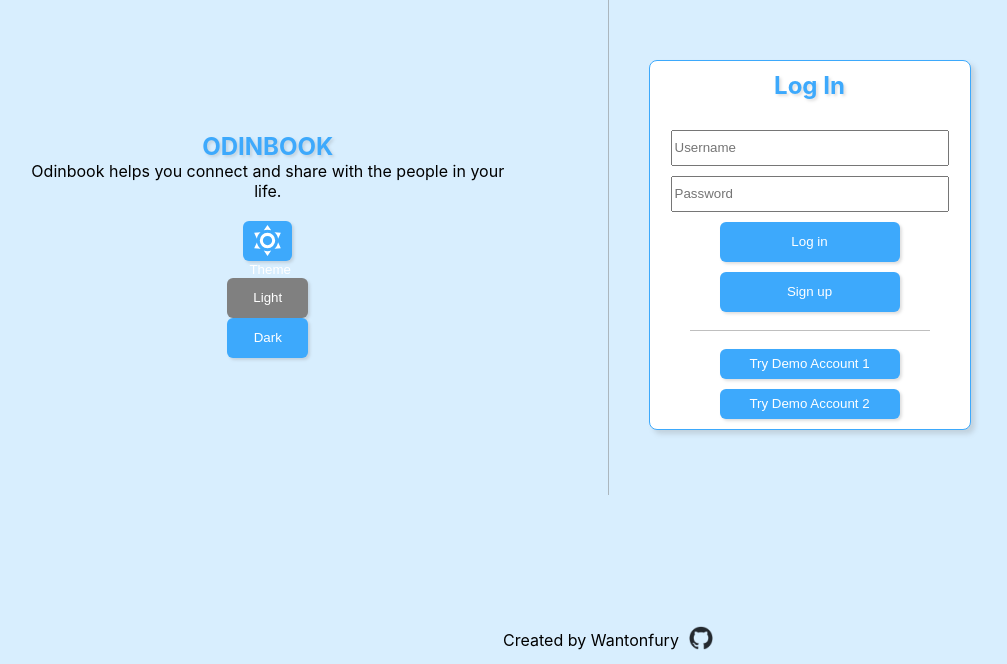
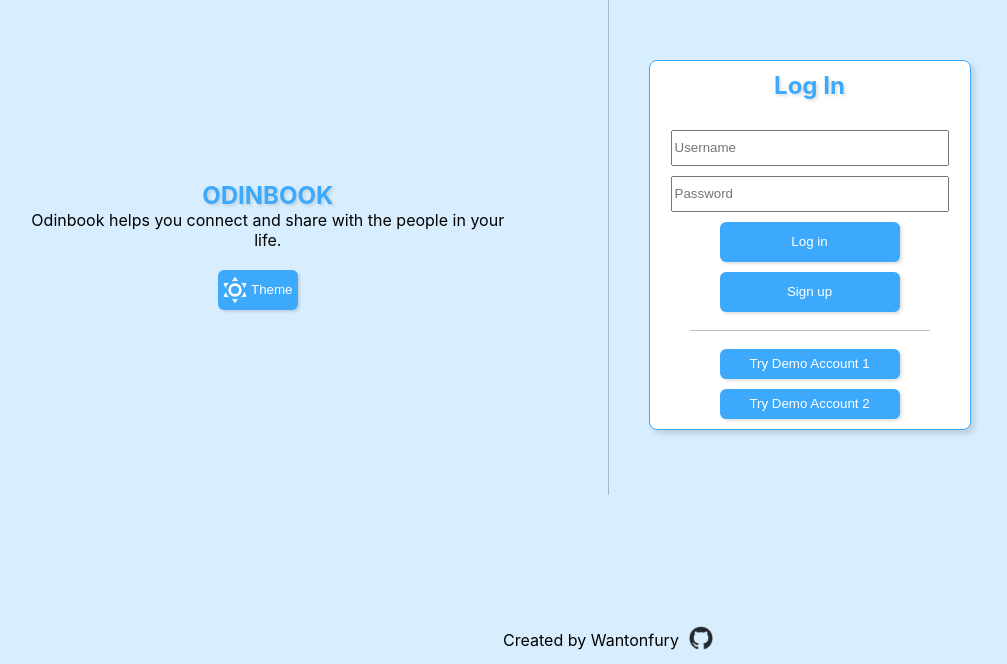
Before and after one commit to Wantonfury/odinbook, a React (Create React App) app in the folder client/: page / in a window 1280 px wide. Shown: the part 136-800 px from the top of the page, without its empty margins (32-1039 px from the left). Built offline with nearby package versions, Linux system fonts and the light colour scheme; no server answers.

Commit message:
Change colors to use global variables

```diff
--- a/client/src/styles/NavBar.css
+++ b/client/src/styles/NavBar.css
@@ -20,7 +20,7 @@
   width: 100%;
   height: 50px;
 
-  background-color: white;
+  background-color: var(--card);
   box-shadow: 2px 2px 3px rgba(128, 128, 128, 0.25);
 
   position: -webkit-sticky;
@@ -67,6 +67,9 @@
   font-size: 14px;
   padding-left: 10px;
   padding-right: 10px;
+
+  background-color: var(--card);
+  color: var(--text-clr);
 }
 
 .nav-search-input:focus {
@@ -109,13 +112,13 @@
 
   position: absolute;
   top: 45px;
-  left: -50%;
+  right: 0px;
   gap: 4px;
 
   padding: 10px;
   box-sizing: border-box;
 
-  width: 100px;
+  width: 200px;
   height: fit-content;
 
   background-color: var(--card);
@@ -131,3 +134,50 @@
 
   box-shadow: 4px 4px 5px rgba(128, 128, 128, 0.25);
 }
+
+.nav-theme {
+  margin-left: auto;
+  margin-right: 20px;
+  position: relative;
+}
+
+.nav-theme:hover .nav-theme-options {
+  display: flex !important;
+}
+
+.nav-theme-btn {
+  display: flex;
+  justify-content: center;
+  align-items: center;
+
+  width: 80px;
+  height: 40px;
+
+  padding-right: 10px;
+}
+
+.nav-theme-btn img {
+  width: 32px;
+  height: auto;
+}
+
+.nav-theme-options {
+  display: none;
+  flex-direction: column;
+  align-items: center;
+
+  width: 80px;
+
+  gap: 6px;
+
+  position: absolute;
+  top: 40px;
+  left: 0;
+  right: 0;
+
+  background-color: var(--card);
+  padding: 5px;
+  box-sizing: border-box;
+
+  box-shadow: 4px 4px 5px rgba(128, 128, 128, 0.25);
+}
```
